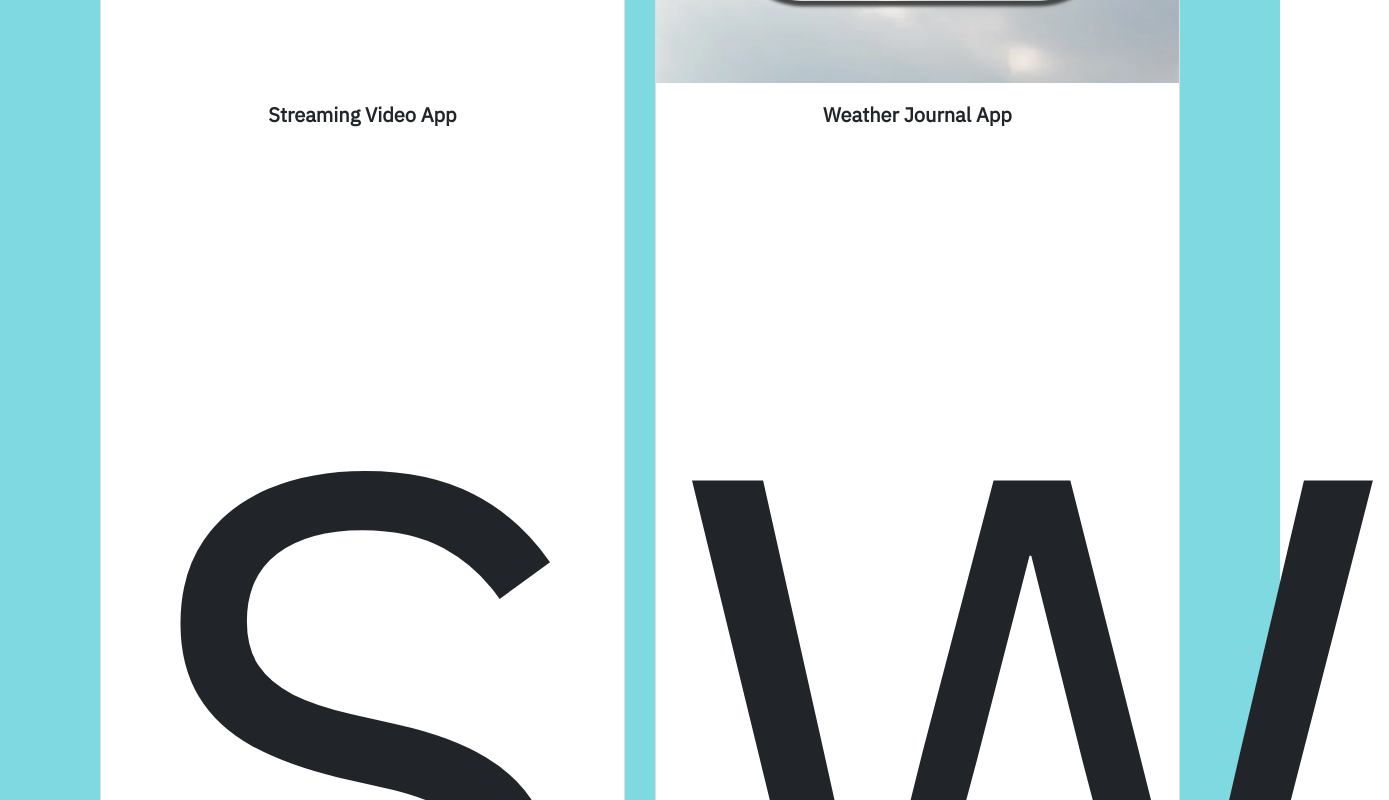
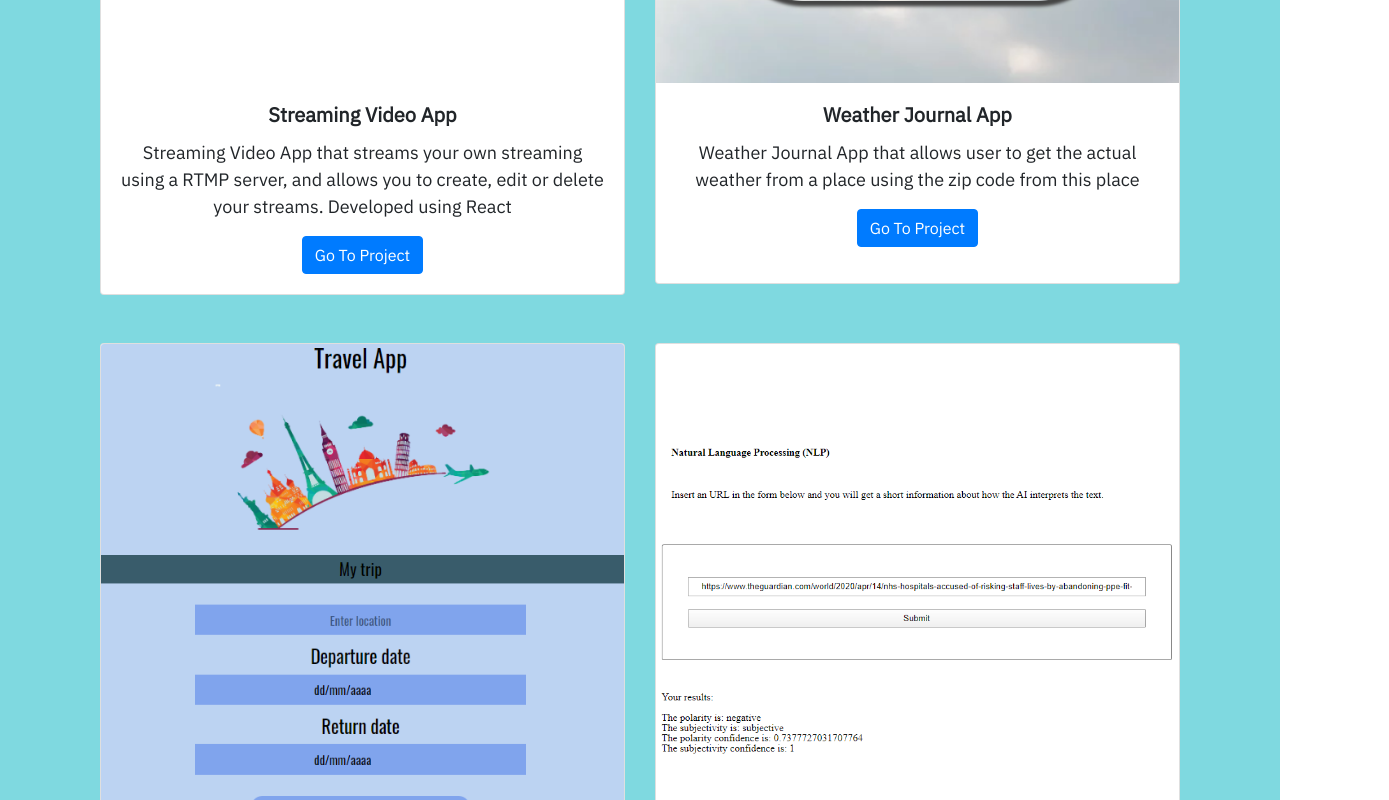
Before and after one commit to ThisIsItz/Itziar-Portfolio, a React (Create React App) app: page / in a window 1280 px wide. Shown: the part 1700-2500 px from the top of the page, 1389 px wide, since content can reach past the window. Built offline with nearby package versions, Linux system fonts and the light colour scheme; some icons are missing.

Commit message:
Fixing problem

```diff
--- a/public/css/newStyle.css
+++ b/public/css/newStyle.css
@@ -106,7 +106,7 @@ p{
 }
 
 .card-text{
-    font-size: 800px;
+    font-size: 18px;
 }
 
 #footer{
```
